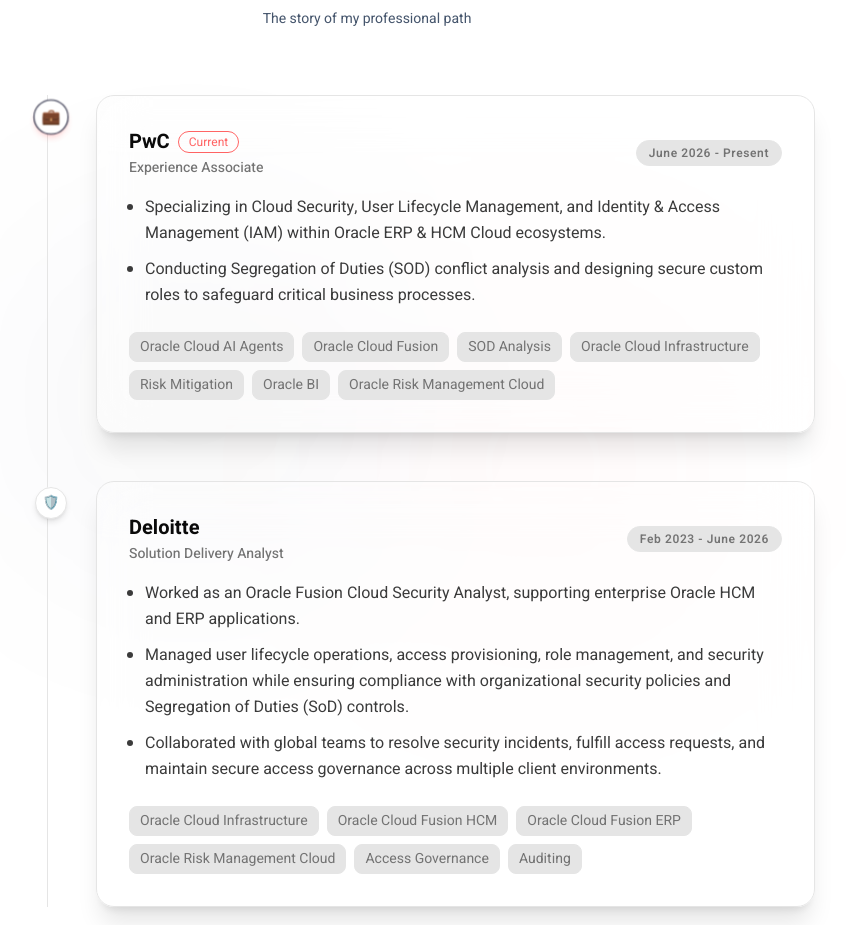
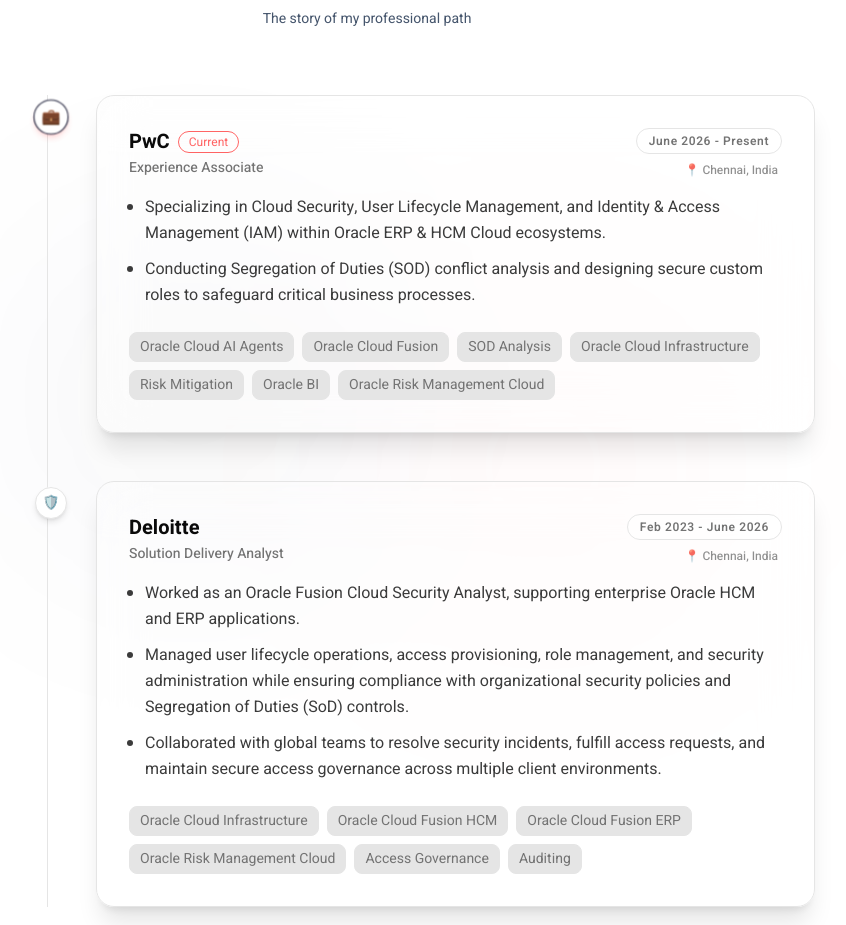
Before and after one commit to Sharath282000/Updated-Portfolio, a Next.js app: page / in a window 1280 px wide. Shown: the part 880-1805 px from the top of the page, without its empty margins (273-1119 px from the left). Built offline with nearby package versions, Linux system fonts and the light colour scheme.

Commit message:
Added location to work experience

```diff
--- a/components/Experience.tsx
+++ b/components/Experience.tsx
@@ -73,9 +73,14 @@
                     </h3>
                     <p className="text-muted-foreground font-medium text-sm mt-0.5">{exp.role}</p>
                   </div>
-                  <span className="text-xs font-semibold tracking-wider text-muted-foreground md:text-right bg-card border border-border px-3 py-1 rounded-full self-start md:self-center">
-                    {exp.period}
-                  </span>
+                  <div className="flex flex-wrap md:flex-col items-start md:items-end gap-2 shrink-0">
+                    <span className="text-xs font-semibold tracking-wider text-muted-foreground bg-white/40 dark:bg-black/30 backdrop-blur-md border border-border px-3 py-1 rounded-full">
+                      {exp.period}
+                    </span>
+                    <span className="text-xs font-medium text-muted-foreground/80 flex items-center gap-1 md:mr-1">
+                      📍 {exp.location}
+                    </span>
+                  </div>
                 </div>
 
                 <ul className="space-y-2.5 text-foreground/80 dark:text-foreground/90 text-sm md:text-base leading-relaxed mb-6 list-disc list-outside pl-4">
--- a/utils/experience.ts
+++ b/utils/experience.ts
@@ -6,6 +6,7 @@
   skills: string[];
   icon: string;
   current: boolean;
+  location: string;
 }
 
 const experienceData: TimelineItem[] = [
@@ -19,7 +20,8 @@
     ],
     skills: ["Oracle Cloud AI Agents", "Oracle Cloud Fusion", "SOD Analysis", "Oracle Cloud Infrastructure", "Risk Mitigation","Oracle BI", "Oracle Risk Management Cloud"],
     icon: "💼",
-    current: true
+    current: true,
+    location : "Chennai, India"
   },
   {
     company: "Deloitte",
@@ -32,7 +34,8 @@
     ],
     skills: ["Oracle Cloud Infrastructure", "Oracle Cloud Fusion HCM", "Oracle Cloud Fusion ERP", "Oracle Risk Management Cloud", "Access Governance", "Auditing"],
     icon: "🛡️",
-    current: false
+    current: false,
+    location : "Chennai, India"
   }
 ];
 
```
